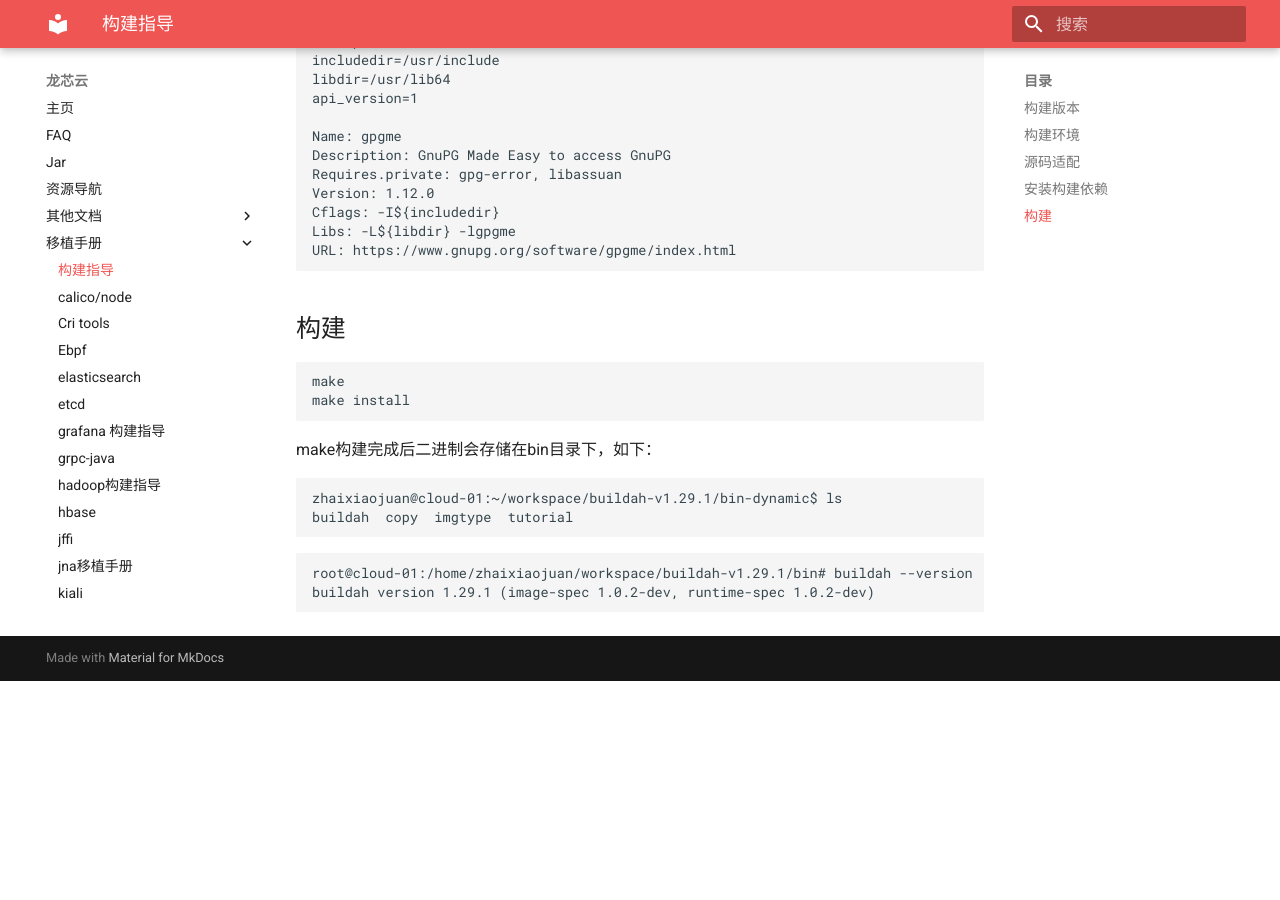
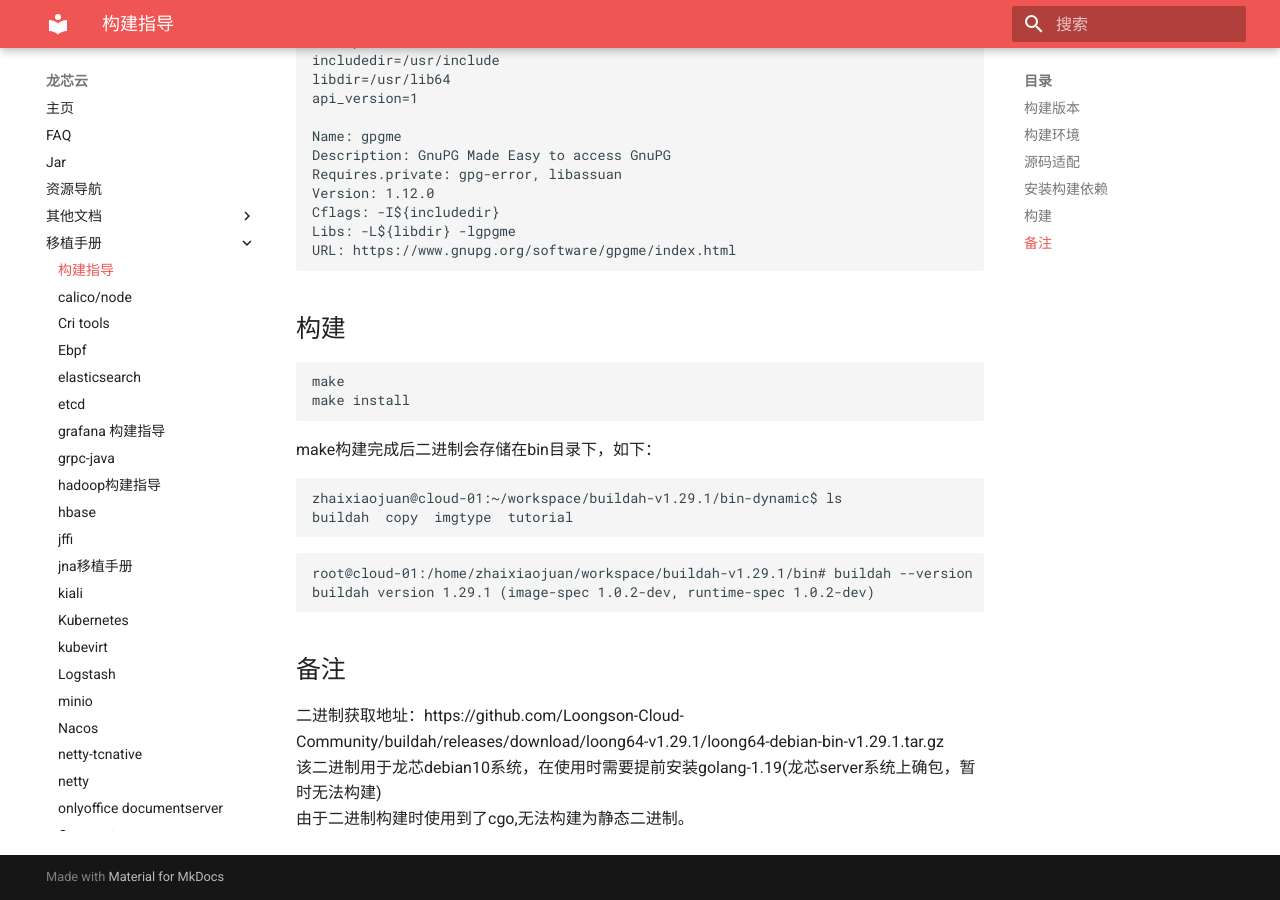
Before and after one commit to Loongson-Cloud-Community/Loongson-Cloud-Community, an MkDocs documentation site: the page built from docs/移植手册/buildah.md, in a window 1280 px wide and 900 px high, scrolled down 1053 px. Built offline with MkDocs 1.6.1 and Material for MkDocs 9.7.7, drawn with Linux system fonts in a browser that asks for light colours; before the commit the page ends 1734 px from its top, so only the background shows below that.

Commit message:
Update buildah.md

````diff
--- a/docs/移植手册/buildah.md
+++ b/docs/移植手册/buildah.md
@@ -62,3 +62,8 @@
 root@cloud-01:/home/zhaixiaojuan/workspace/buildah-v1.29.1/bin# buildah --version
 buildah version 1.29.1 (image-spec 1.0.2-dev, runtime-spec 1.0.2-dev)
 ```
+
+## 备注
+二进制获取地址：https://github.com/Loongson-Cloud-Community/buildah/releases/download/loong64-v1.29.1/loong64-debian-bin-v1.29.1.tar.gz
+该二进制用于龙芯debian10系统，在使用时需要提前安装golang-1.19(龙芯server系统上确包，暂时无法构建)
+由于二进制构建时使用到了cgo,无法构建为静态二进制。
````
